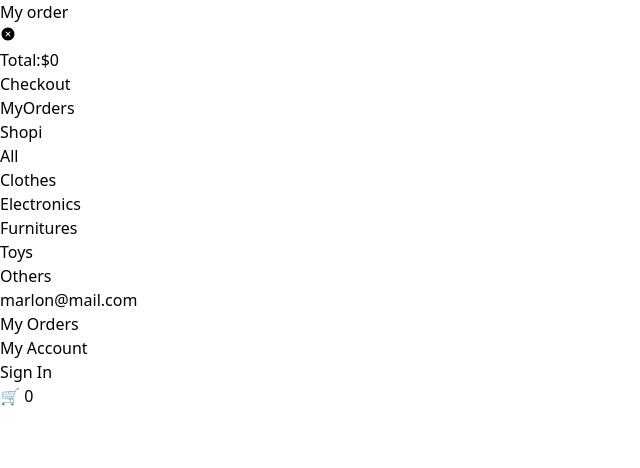
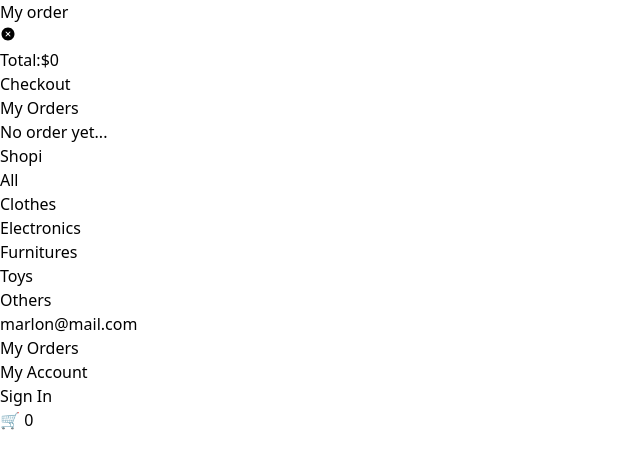
Before and after one commit to marlonsalazarg/ecommerce-react, a React (Vite) app: page /my-orders in a window 1280 px wide. Shown: the top 468 px of the page, without its empty margins (0-640 px from the left). Built offline with nearby package versions, Linux system fonts and the light colour scheme.

Commit message:
Add dynamic rendering of orders in MyOrders page

```diff
--- a/src/pages/MyOrders/index.jsx
+++ b/src/pages/MyOrders/index.jsx
@@ -1,7 +1,32 @@
+import { Link } from "react-router-dom";
+import { useShoppingCartProvider } from "../../Context";
 import Layout from "../../components/Layout";
+import OrdersCard from "../../components/OrdersCard";
 
 function MyOrders() {
-  return <Layout className="bg-red-100">MyOrders</Layout>;
+  const { order } = useShoppingCartProvider();
+
+  return (
+    <Layout>
+      <div className="flex items-center justify-center relative w-80 mb-6">
+        <h1 className="font-medium text-xl">My Orders</h1>
+      </div>
+      {order.length > 0 ? (
+        order?.map((order, index) => {
+          return (
+            <Link key={index} to={`/my-orders/${index}`}>
+              <OrdersCard
+                totalPrice={order.totalPrice}
+                totalProducts={order.totalItems}
+              />
+            </Link>
+          );
+        })
+      ) : (
+        <p className="text-center">No order yet...</p>
+      )}
+    </Layout>
+  );
 }
 
 export default MyOrders;
```
